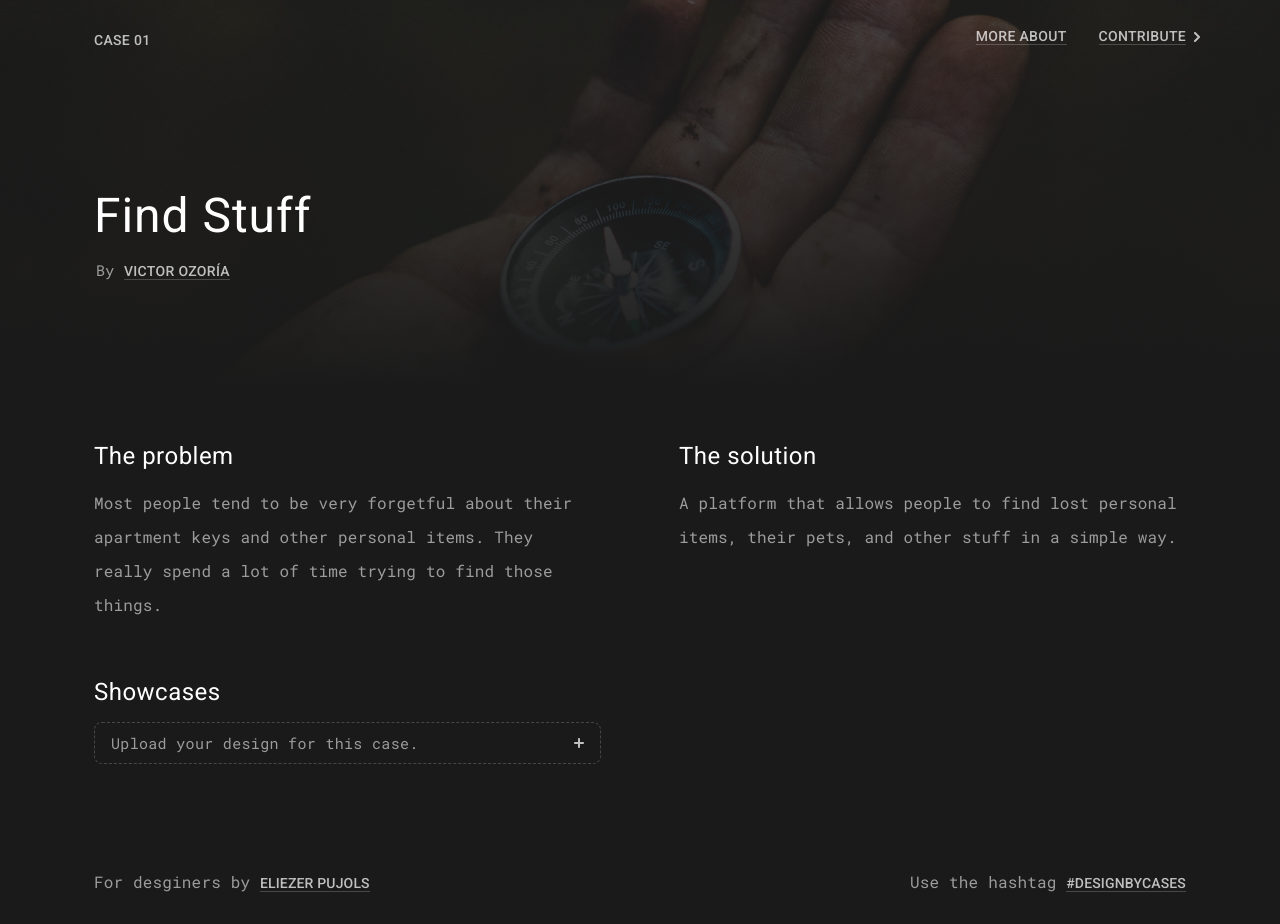
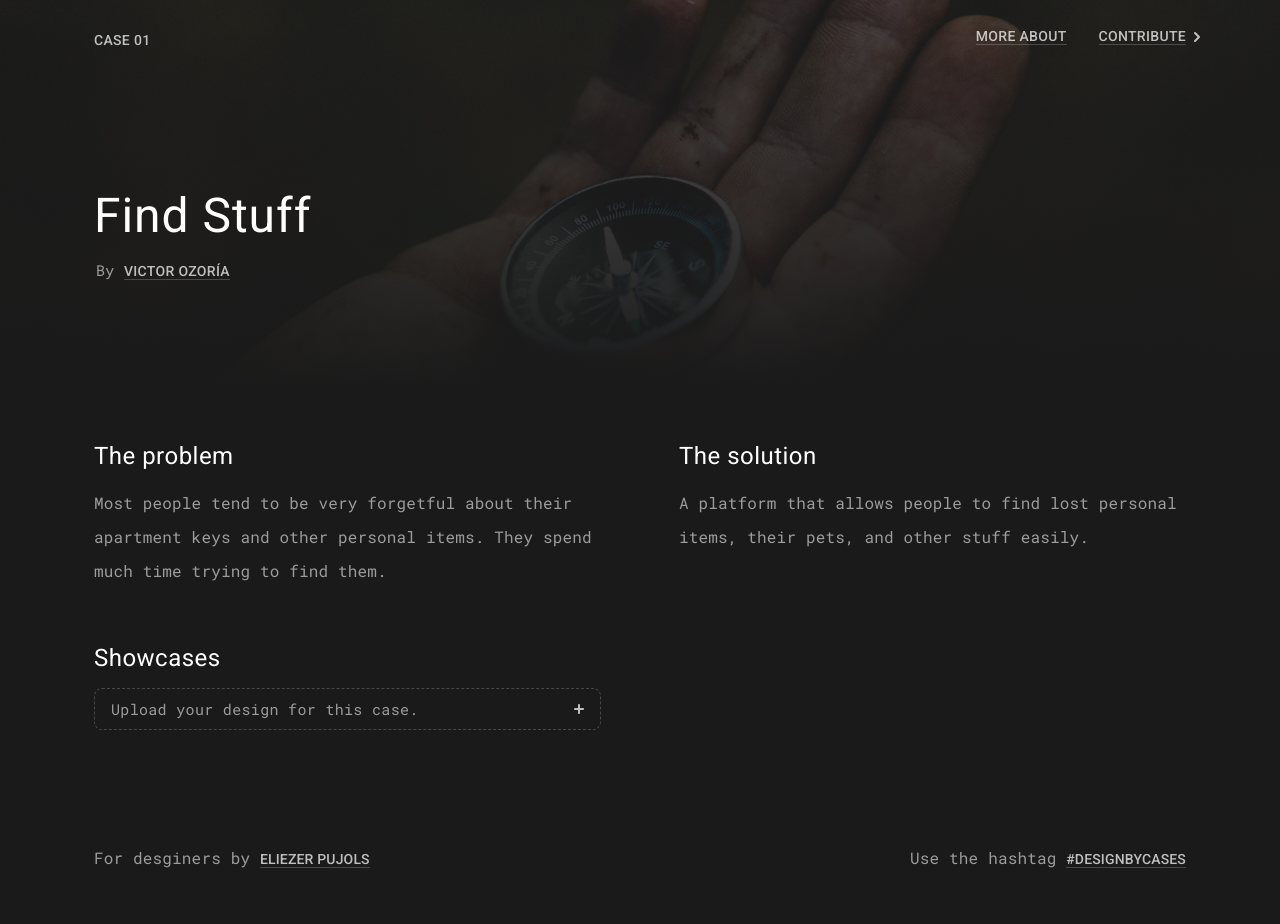
Before and after one commit to eliezerpujols/design-cases, a Jekyll site: the page built from _posts/2018-05-01-design-cases--case-01.md, in a window 1280 px wide. Built offline with Jekyll 4.4.1, drawn with Linux system fonts in a browser that asks for light colours; after the commit the page ends 900 px from its top, so only the background shows below that.

Commit message:
Updated '_posts/2018-05-01-design-cases--case-01.md' via CloudCannon

```diff
--- a/_posts/2018-05-01-design-cases--case-01.md
+++ b/_posts/2018-05-01-design-cases--case-01.md
@@ -8,8 +8,8 @@ case_author_link: 'https://dribbble.com/victorozoria'
 case_image: /assets/img/cases_photos/pexels-photo-220147.jpeg
 case_problem: >-
   Most people tend to be very forgetful about their apartment keys and other
-  personal items. They really spend a lot of time trying to find those things.
+  personal items. They spend much time trying to find them.
 case_solution: >-
   A platform that allows people to find lost personal items, their pets, and
-  other stuff in a simple way.
+  other stuff easily.
 ---
```
